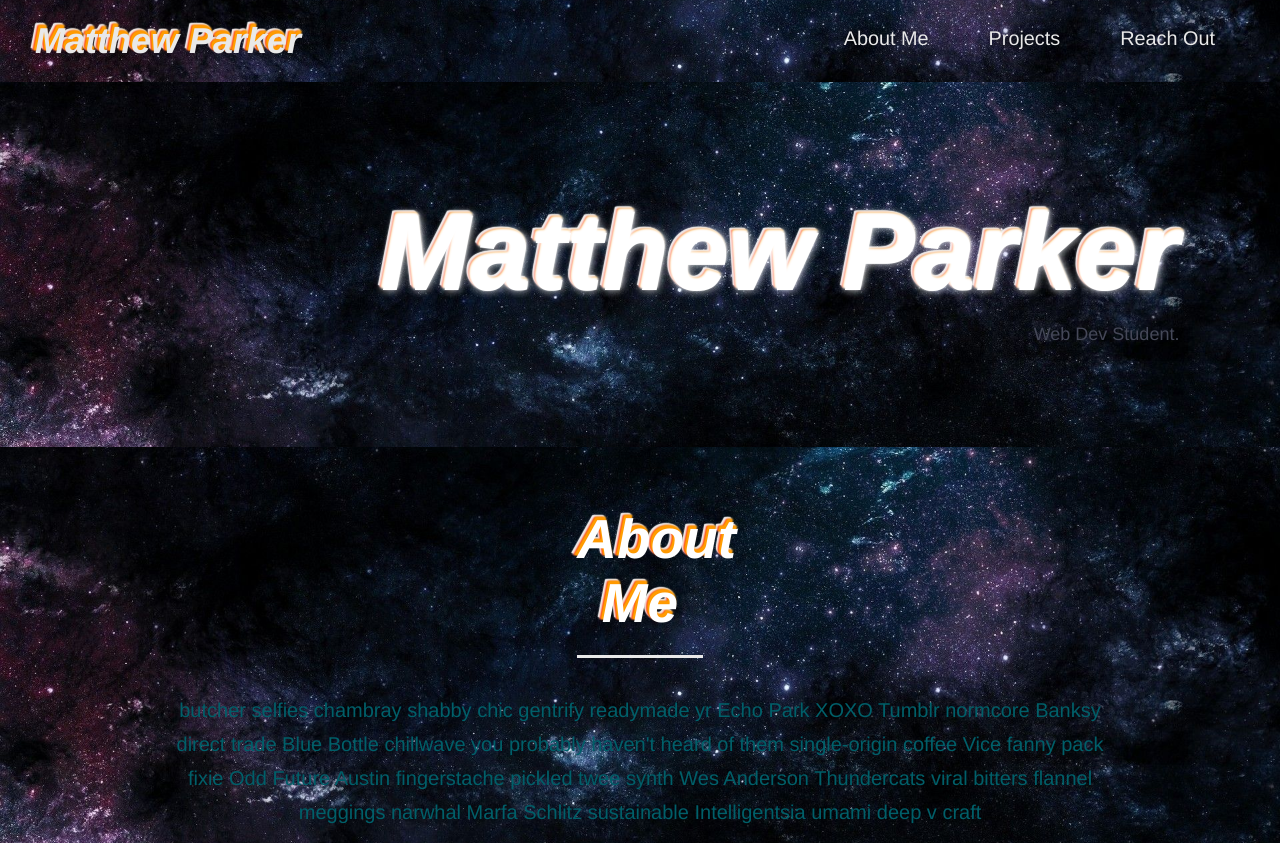
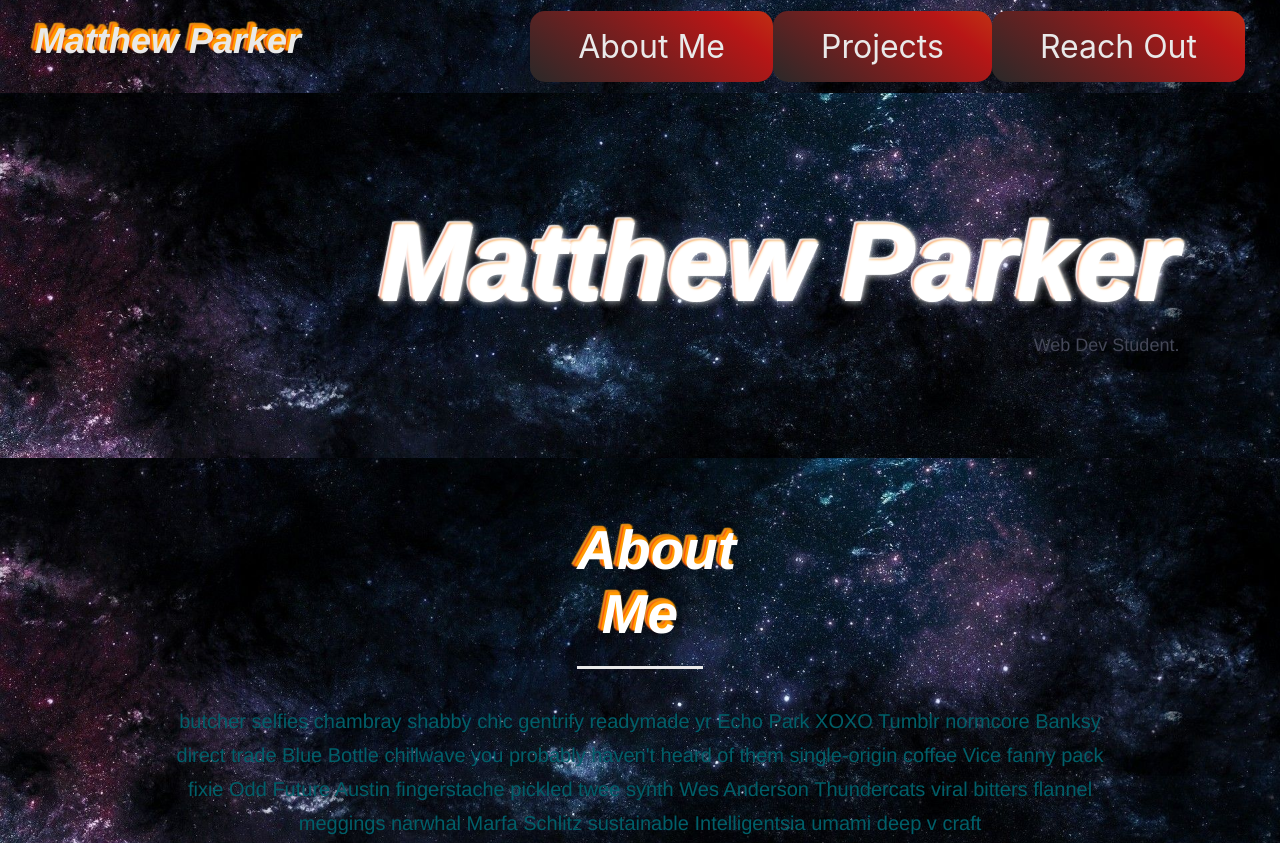
Before and after one commit to Matt545/sturdy-succotash, a plain HTML site: page index.html in a window 1280 px wide. Shown: the top 843 px of the page. Drawn offline with Linux system fonts and the light colour scheme.

Commit message:
updated initial css

```diff
--- a/assets/css/style.css
+++ b/assets/css/style.css
@@ -13,12 +13,20 @@
     --textshadow:  -1px -3px 2px rgb(255, 153, 0),
     -2px -3px 2px rgb(255, 187, 0),
     -3px -3px 2px rgb(255, 0, 0),
-    -2px -4px 2px #ddd,
-    -3px -4px 2px #fff,
-    -4px -4px 2px #fff,
-    -3px -5px 1px #ddd,
-    -4px -5px 1px #ddd,
-    -5px -5px 1px #fff;
+    -2px -4px 2px rgb(228, 144, 20),
+    -3px -4px 2px rgb(223, 159, 64),
+    -4px -4px 2px rgb(240, 174, 76),
+    -3px -5px 1px rgb(199, 113, 0),
+    -4px -5px 1px rgba(233, 161, 6, 0.911),
+    -5px -5px 1px rgb(187, 117, 11);
+
+    --gradient: linear-gradient(
+        38deg,
+        rgb(41, 41, 41),
+        rgb(184, 22, 22),
+        rgb(219, 135, 9),
+        rgb(221, 69, 69));
+
   }
 
   body {
@@ -72,18 +80,21 @@
   }
 
   header nav ul li a {
-    margin: 0 30px;
-    font-weight: lighter;
-    font-size: 1.55vw;
-    text-shadow: 0 0 10px rgba(0,0,0, 0.5);
+      padding: 0.5em 1.5em;
+      font-size: 2rem;
+      background-image: var(--gradient);
+      background-size: 300%;
+      background-position: left;
+      transition: background-position 0.5s;
+      font-family: -apple-system, BlinkMacSystemFont, 'Segoe UI', Roboto, Oxygen, Ubuntu, Cantarell, 'Open Sans', 'Helvetica Neue', sans-serif;
+      border-radius: 15px;
   }
 
-  header nav ul li a:hover {
-    background: var(--primary-color);
-    color: var(--secondary-color);
+  header nav ul li a:hover,
+  header nav ul li a:focus {
     border-radius: 15px;
     text-shadow: none;
-    padding: 10px;
+    background-position: right;
   }
 
 
```
